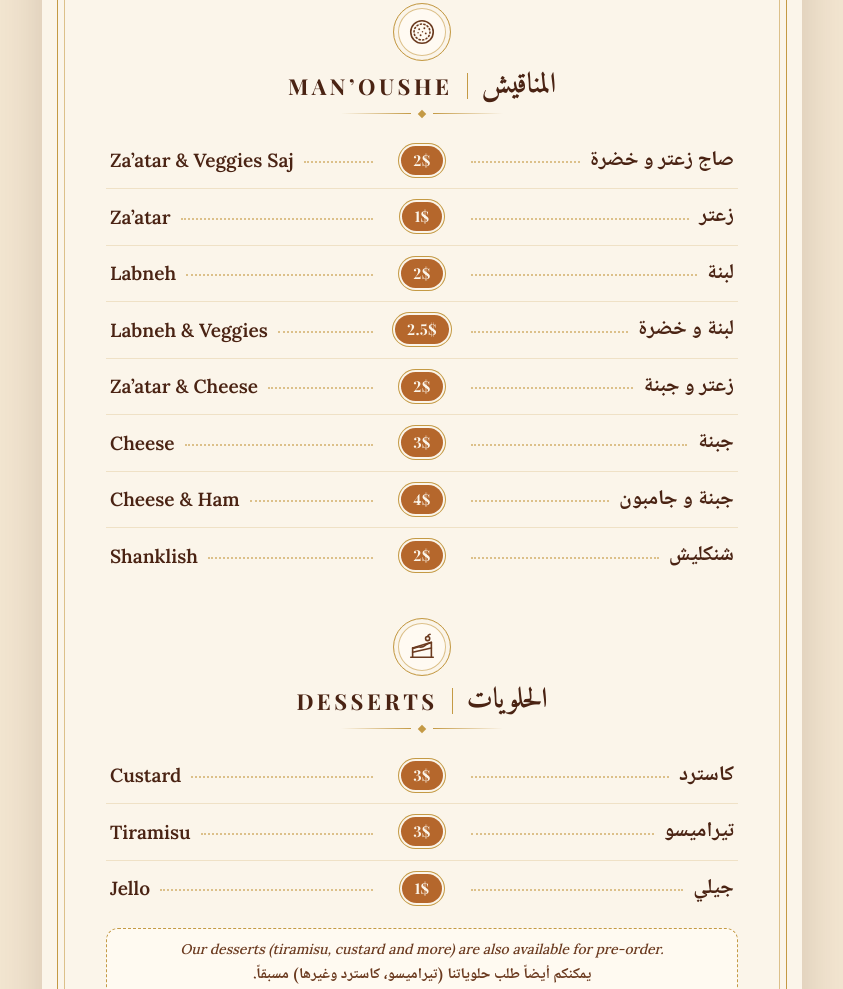
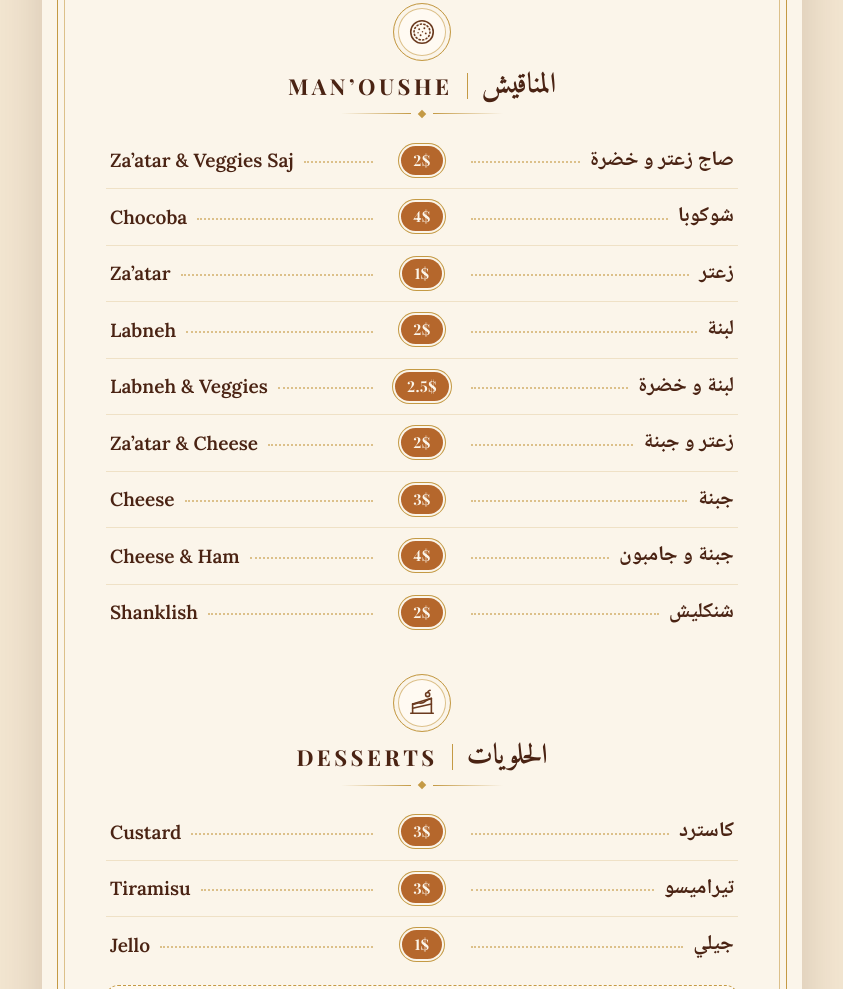
Before and after one commit to eliebn147/bchara-cafe-menu, a plain HTML site: page index.html in a window 1280 px wide. Shown: the part 1705-2694 px from the top of the page, without its empty margins (218-1061 px from the left). Drawn offline with nearby package versions, Linux system fonts and the light colour scheme.

Commit message:
Add Chocoba 4$ to Man'oushe
Co-Authored-By: Claude Opus 5.5 <noreply@anthropic.com>

```diff
--- a/index.html
+++ b/index.html
@@ -379,6 +379,7 @@
     </div>
     <ul class="items">
       <li class="item"><span class="en">Za&#8217;atar &amp; Veggies Saj</span><span class="mid"><span class="price usd" dir="ltr">2$</span></span><span class="ar" lang="ar" dir="rtl">صاج زعتر و خضرة</span></li>
+      <li class="item"><span class="en">Chocoba</span><span class="mid"><span class="price usd" dir="ltr">4$</span></span><span class="ar" lang="ar" dir="rtl">شوكوبا</span></li>
       <li class="item"><span class="en">Za&#8217;atar</span><span class="mid"><span class="price usd" dir="ltr">1$</span></span><span class="ar" lang="ar" dir="rtl">زعتر</span></li>
       <li class="item"><span class="en">Labneh</span><span class="mid"><span class="price usd" dir="ltr">2$</span></span><span class="ar" lang="ar" dir="rtl">لبنة</span></li>
       <li class="item"><span class="en">Labneh &amp; Veggies</span><span class="mid"><span class="price usd" dir="ltr">2.5$</span></span><span class="ar" lang="ar" dir="rtl">لبنة و خضرة</span></li>
```
Also changed, not shown: 1 other file.
